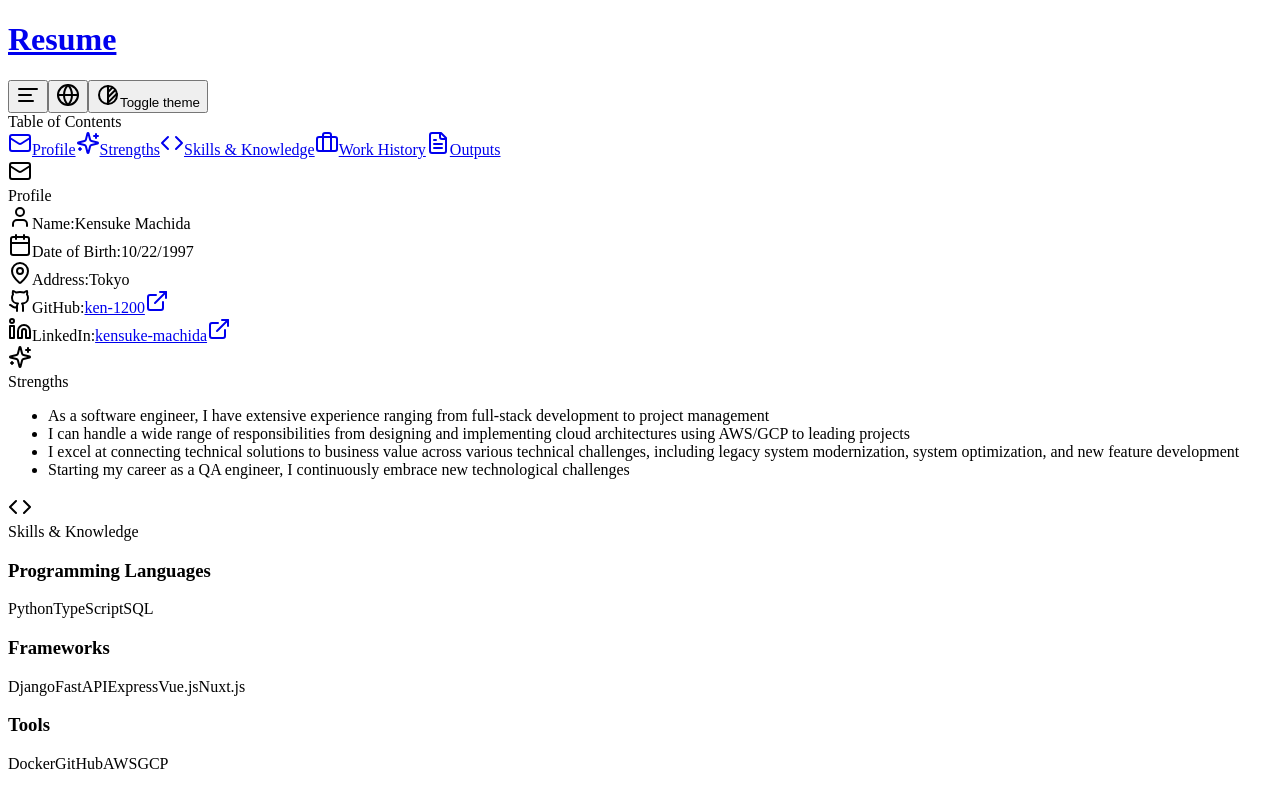
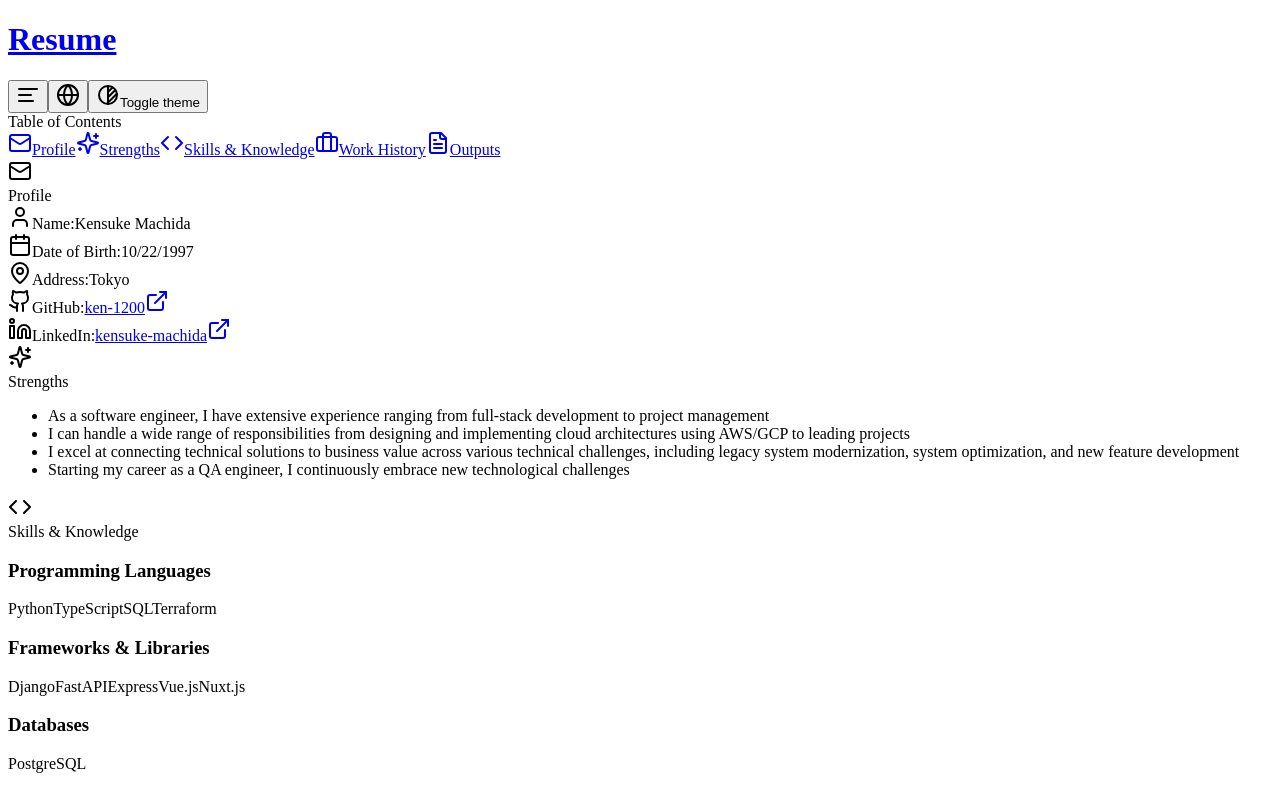
Before and after one commit to ken-1200/resume, a Next.js app: page /en in a window 1280 px wide. Shown: the top 794 px of the page. Built offline with nearby package versions, Linux system fonts and the light colour scheme.

Commit message:
feat: enhance skill categories with additional icons and localized names

```diff
--- a/src/components/skill-detail-card.tsx
+++ b/src/components/skill-detail-card.tsx
@@ -1,6 +1,6 @@
 'use client';
 
-import { Code, Layers, Settings, Wrench } from 'lucide-react';
+import { Cloud, Code, Database, Layers, Settings, Wrench } from 'lucide-react';
 import { Separator } from '@/src/components/ui/separator';
 import { Badge } from '@/src/components/ui/badge';
 import { Tooltip, TooltipContent, TooltipProvider, TooltipTrigger } from '@/src/components/ui/tooltip';
@@ -23,6 +23,10 @@ const getCategoryIcon = (category: string) => {
       return <Code className="h-3.5 w-3.5 text-primary" />;
     case 'frameworks':
       return <Layers className="h-3.5 w-3.5 text-primary" />;
+    case 'databases':
+      return <Database className="h-3.5 w-3.5 text-primary" />;
+    case 'cloud':
+      return <Cloud className="h-3.5 w-3.5 text-primary" />;
     case 'tools':
       return <Wrench className="h-3.5 w-3.5 text-primary" />;
     case 'others':
--- a/src/data/localized-data.ts
+++ b/src/data/localized-data.ts
@@ -736,8 +736,12 @@ export function useProfileData() {
         {
           name: 'SQL',
           experience: '4年',
-          details:
-            'Django ORM, Prisma, SQLAlchemy, BigQuery, PostgreSQLを用いたクエリ作成、ER図設計、パフォーマンス最適化、、データベース設計、正規化',
+          details: 'Django ORM, Prisma, SQLAlchemy, BigQuery',
+        },
+        {
+          name: 'Terraform',
+          experience: '4年',
+          details: 'インフラ構築自動化、IaC実践、モジュール設計、ステート管理',
         },
       ],
       frameworks: [
@@ -777,6 +781,25 @@ export function useProfileData() {
           details: 'SPAアプリケーション開発、コンポーネント設計',
         },
       ],
+      databases: [
+        {
+          name: 'PostgreSQL',
+          experience: '4年',
+          details: 'データベース設計、クエリ最適化、インデックス設計、パフォーマンスチューニング',
+        },
+      ],
+      cloud: [
+        {
+          name: 'AWS',
+          experience: '4年',
+          details: 'VPC, CloudFront, Route53, EC2, ECS, S3, Lambda, RDS, AWS Batch等の利用経験',
+        },
+        {
+          name: 'GCP',
+          experience: '2年',
+          details: 'BigQuery, Datastream, GCS, Cloud Functions, Storage Transfer等の利用経験',
+        },
+      ],
       tools: [
         {
           name: 'Docker',
@@ -787,16 +810,6 @@ export function useProfileData() {
           name: 'GitHub',
           experience: '4年',
           details: 'マージ戦略、ワークフロー設計、Pull Request管理、ブランチ戦略',
-        },
-        {
-          name: 'AWS',
-          experience: '4年',
-          details: 'VPC, CloudFront, Route53, EC2, ECS, S3, Lambda, RDS, AWS Batch等の利用経験',
-        },
-        {
-          name: 'GCP',
-          experience: '2年',
-          details: 'BigQuery, Datastream, GCS, Cloud Functions, Storage Transfer等の利用経験',
         },
       ],
       others: [
@@ -842,8 +855,12 @@ export function useProfileData() {
         {
           name: 'SQL',
           experience: '4 years',
-          details:
-            'Django ORM, Prisma, SQLAlchemy, BigQuery, PostgreSQL query creation, ER diagram design, performance optimization, database design, normalization',
+          details: 'Django ORM, Prisma, SQLAlchemy, BigQuery',
+        },
+        {
+          name: 'Terraform',
+          experience: '4 years',
+          details: 'Infrastructure automation, IaC practices, module design, state management',
         },
       ],
       frameworks: [
@@ -873,6 +890,25 @@ export function useProfileData() {
           details: 'SPA application development, component design',
         },
       ],
+      databases: [
+        {
+          name: 'PostgreSQL',
+          experience: '4 years',
+          details: 'Database design, query optimization, index design, performance tuning',
+        },
+      ],
+      cloud: [
+        {
+          name: 'AWS',
+          experience: '4 years',
+          details: 'Experience with VPC, CloudFront, Route53, EC2, ECS, S3, Lambda, RDS, AWS Batch, etc.',
+        },
+        {
+          name: 'GCP',
+          experience: '2 years',
+          details: 'Experience with BigQuery, Datastream, GCS, Cloud Functions, Storage Transfer, etc.',
+        },
+      ],
       tools: [
         {
           name: 'Docker',
@@ -883,16 +919,6 @@ export function useProfileData() {
           name: 'GitHub',
           experience: '4 years',
           details: 'Merge strategies, workflow design, Pull Request management, branch strategies',
-        },
-        {
-          name: 'AWS',
-          experience: '4 years',
-          details: 'Experience with VPC, CloudFront, Route53, EC2, ECS, S3, Lambda, RDS, AWS Batch, etc.',
-        },
-        {
-          name: 'GCP',
-          experience: '2 years',
-          details: 'Experience with BigQuery, Datastream, GCS, Cloud Functions, Storage Transfer, etc.',
         },
       ],
       others: [
--- a/src/lib/utils.ts
+++ b/src/lib/utils.ts
@@ -11,7 +11,11 @@ export function getCategoryName(category: string, locale: string) {
       case 'programming':
         return 'プログラミング言語';
       case 'frameworks':
-        return 'フレームワーク';
+        return 'フレームワーク・ライブラリ';
+      case 'databases':
+        return 'データベース';
+      case 'cloud':
+        return 'クラウド・インフラ';
       case 'tools':
         return 'ツール';
       case 'others':
@@ -24,7 +28,11 @@ export function getCategoryName(category: string, locale: string) {
       case 'programming':
         return 'Programming Languages';
       case 'frameworks':
-        return 'Frameworks';
+        return 'Frameworks & Libraries';
+      case 'databases':
+        return 'Databases';
+      case 'cloud':
+        return 'Cloud & Infrastructure';
       case 'tools':
         return 'Tools';
       case 'others':
```
